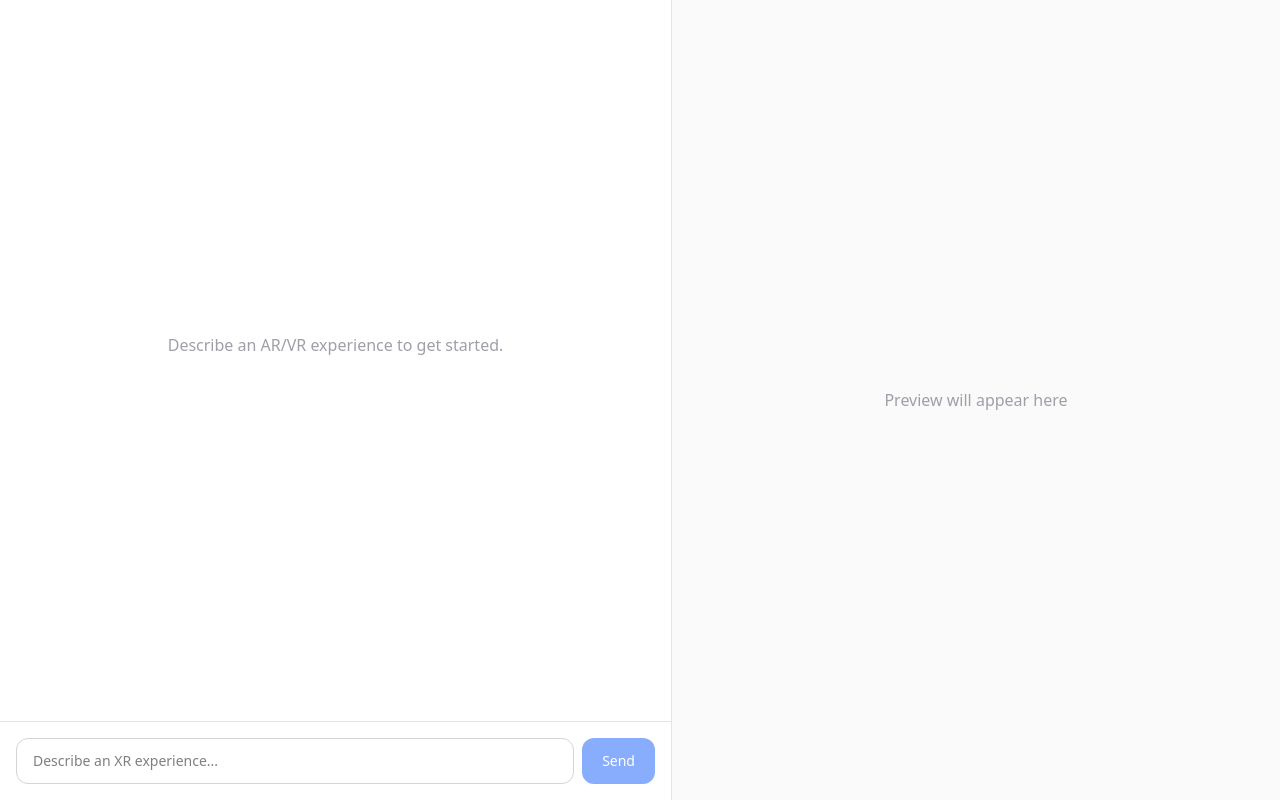
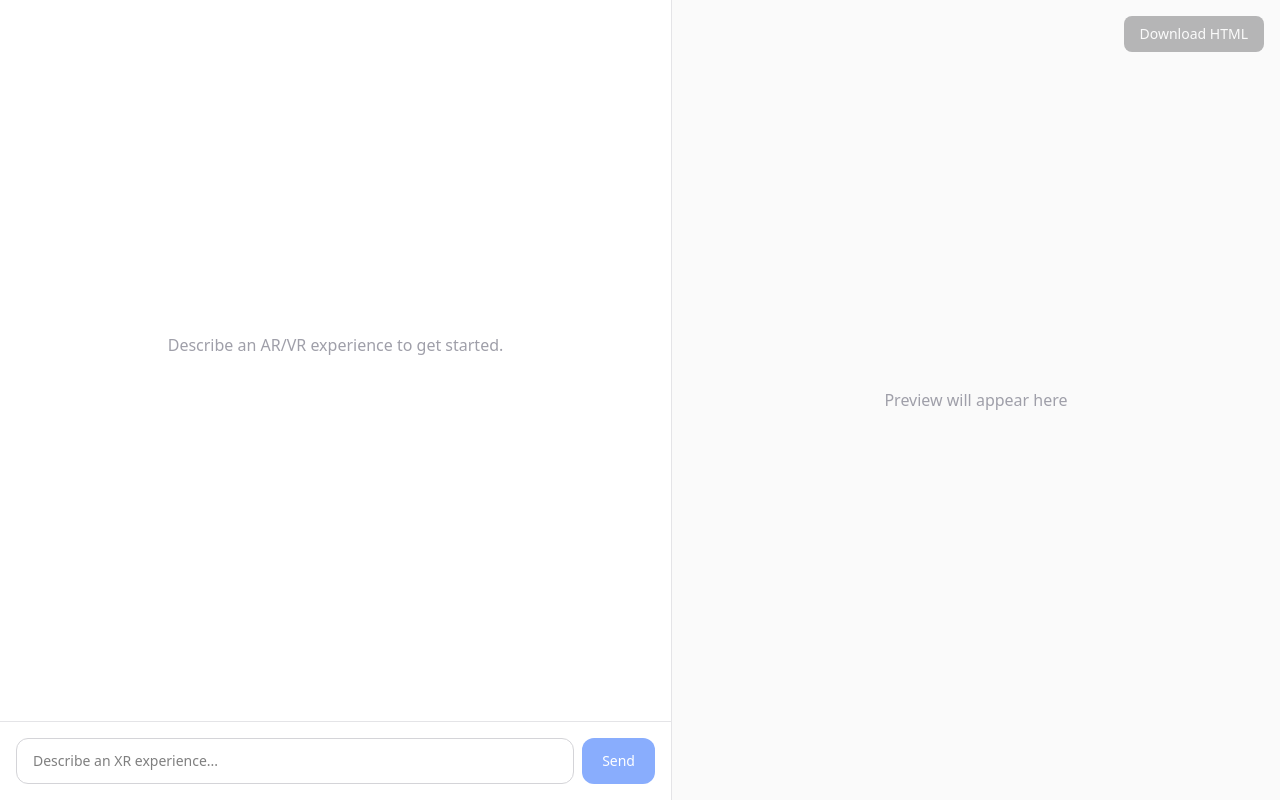
Before and after one commit to Brandi-Kinard/abra, a Next.js app: page / in a window 1280 px wide. Built offline with nearby package versions, Linux system fonts and the light colour scheme.

Commit message:
FR-4: Download HTML button

```diff
--- a/src/app/page.tsx
+++ b/src/app/page.tsx
@@ -3,6 +3,7 @@
 import { useState } from "react";
 import ChatPanel from "@/components/ChatPanel";
 import PreviewPanel from "@/components/PreviewPanel";
+import DownloadButton from "@/components/DownloadButton";
 import { parseCode } from "@/lib/parseCode";
 import { Message } from "@/types";
 
@@ -30,8 +31,11 @@ export default function Home() {
           onGeneratingChange={setIsGenerating}
         />
       </div>
-      <div className="flex-1">
+      <div className="relative flex-1">
         <PreviewPanel code={currentCode} />
+        <div className="absolute top-4 right-4 z-10">
+          <DownloadButton code={currentCode} />
+        </div>
       </div>
     </main>
   );
--- /dev/null
+++ b/src/components/DownloadButton.tsx
@@ -0,0 +1,28 @@
+"use client";
+
+interface DownloadButtonProps {
+  code: string | null;
+}
+
+export default function DownloadButton({ code }: DownloadButtonProps) {
+  function handleDownload() {
+    if (!code) return;
+    const blob = new Blob([code], { type: "text/html" });
+    const url = URL.createObjectURL(blob);
+    const a = document.createElement("a");
+    a.href = url;
+    a.download = "summon-scene.html";
+    a.click();
+    URL.revokeObjectURL(url);
+  }
+
+  return (
+    <button
+      onClick={handleDownload}
+      disabled={!code}
+      className="rounded-lg bg-zinc-900 px-4 py-2 text-sm font-medium text-white hover:bg-zinc-700 disabled:opacity-30 disabled:cursor-not-allowed"
+    >
+      Download HTML
+    </button>
+  );
+}
```
